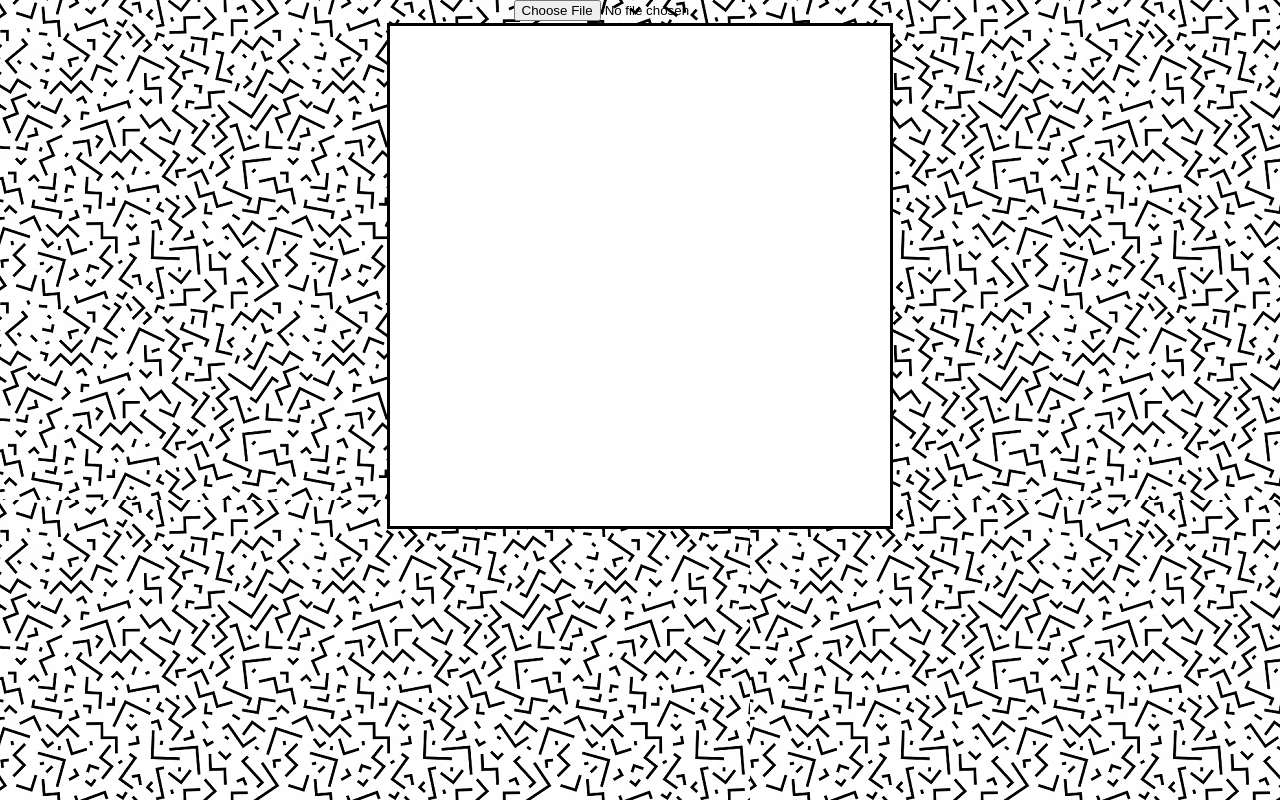
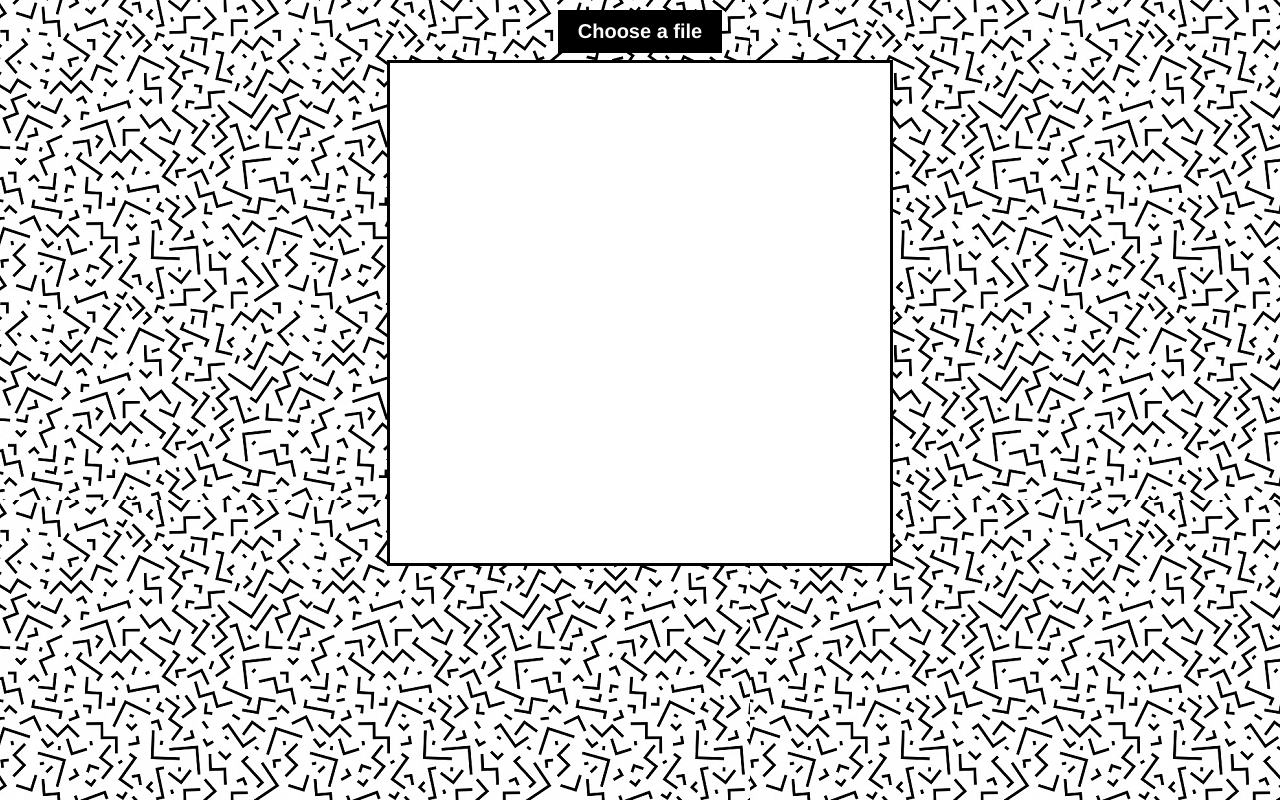
Before and after one commit to ltempier/zoomage, a website: page client/index.html in a window 1280 px wide. Drawn offline with Linux system fonts and the light colour scheme.

Commit message:
upd style

```diff
--- a/client/index.html
+++ b/client/index.html
@@ -14,7 +14,11 @@
 
 <section class="container">
 
-    <input type="file" accept="image/*" id="file-selector" class="inputfile"/>
+    <div class="box">
+        <input type="file" accept="image/*" id="file-selector" class="inputfile"/>
+        <label for="file-selector">Choose a file</label>
+    </div>
+
 
     <div id="zoomage"></div>
     <img src="" alt="" id="gif-result">
--- a/client/style.css
+++ b/client/style.css
@@ -10,6 +10,8 @@ html, body {
 
 body {
     height: 100%;
+    font-family: Avenir, 'Helvetica Neue', 'Lato', 'Segoe UI', Helvetica, Arial, sans-serif;
+    color: #4b0f31;
 }
 
 * {
@@ -30,11 +32,40 @@ body {
     text-align: center;
 }
 
+.box{
+    padding: 10px;
+}
+
+/*input file*/
+
+.inputfile {
+    width: 0.1px;
+    height: 0.1px;
+    opacity: 0;
+    overflow: hidden;
+    position: absolute;
+    z-index: -1;
+}
+
+.inputfile + label {
+    font-size: 1.25em;
+    font-weight: 700;
+    color: white;
+    background-color: black;
+    display: inline-block;
+    padding: 0.625rem 1.25rem;
+    cursor: pointer;
+}
+
+.inputfile:focus + label,
+.inputfile + label:hover {
+    background-color: red;
+}
+
 /*Zoomage*/
 .canvas-container {
     position: relative;
     display: inline-block;
-    margin: 5px;
 }
 
 canvas {
```
